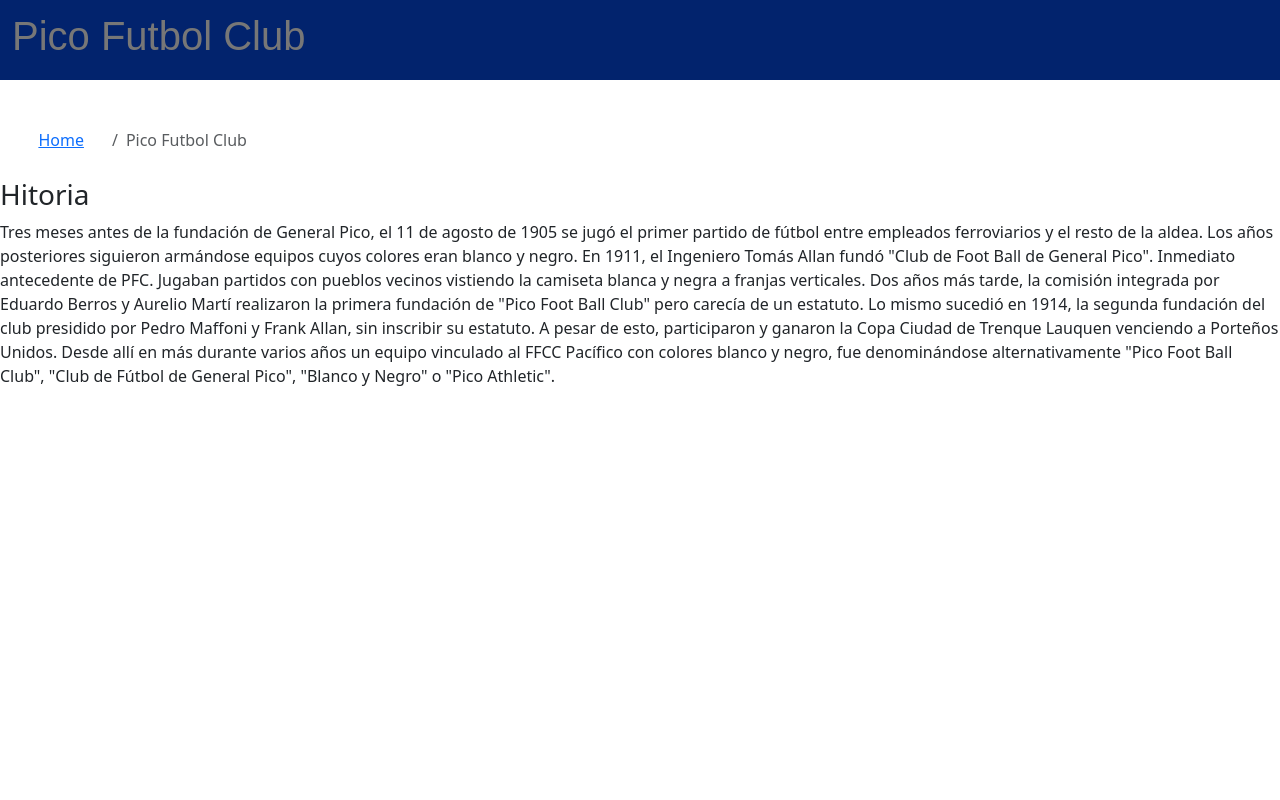
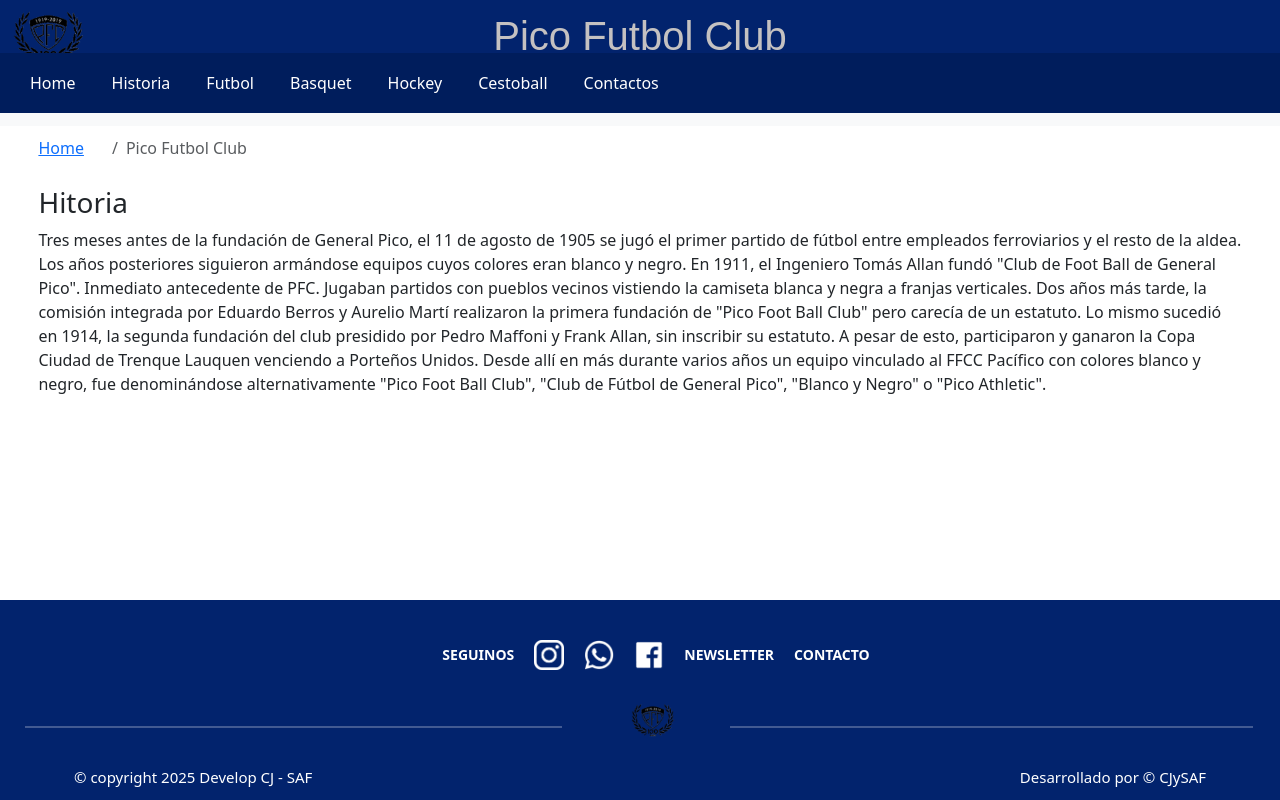
Before and after one commit to JoaquinC2000/POW, a PHP site: page /practica1/Ejer14/pfc.html in a window 1280 px wide. Run offline with PHP 8.4, Linux system fonts and the light colour scheme; some web fonts are replaced.

Commit message:
actualizacion

```diff
--- a/practica1/Ejer14/css/style.css
+++ b/practica1/Ejer14/css/style.css
@@ -9,8 +9,9 @@ header{
     padding: 12px;
     margin-bottom: 3%;
     font-family: Montserrat,Arial,sans-serif;
-    color: #777777;
+    color: #c4c1c1;
 }
+
 
 .link{
     text-decoration: none;
@@ -30,8 +31,39 @@ li{
     list-style: none;
     margin: 10px;
 }
+
 .club{
     margin-left: 2%;
+}
+
+
+
+.seguinos{
+    display: flex;
+    justify-content: center;
+    align-items: center;
+
+}
+
+.linea{
+    padding-left: 25px;
+    overflow: hidden;
+    display: flex;
+    align-items: center;
+    justify-content: space-between;
+}
+.lineaPrincipal{
+    margin-left: 25px;
+    border: 1px solid #ffffff;
+    width: 96%;
+    margin-top: 57px;
+
+}
+.lineahr{
+    padding-left: 25px;
+    border: 1px solid #ffffff;
+    width: 95%;
+    margin-top: 30px;
 }
 
 footer{
@@ -47,7 +79,7 @@ footer{
 }
 
 footer li{
-    display: inline;
+    display: inline; /*Hace que la lista se hubique de forma horizontal y no vertical*/
     line-height: 26px;
     font-size: 14px;
     font-weight: 700;
@@ -55,3 +87,29 @@ footer li{
     text-transform: uppercase;
     color: white;
 }
+
+footer ul.copyright{
+    position: absolute;
+    bottom: 0;
+    left: 0;
+    width: 100%;
+    display: flex;
+    justify-content: space-between;
+    margin: 0;
+    padding: 0;
+}
+
+footer li.copyright{
+    font-size: 15px;
+    font-weight: normal;
+    text-transform: none;
+    /* margin-left: 5%; */
+    padding-left: 5%;
+}
+
+footer li.desarrollado{
+    font-size: 15px;
+    font-weight: normal;
+    text-transform: none;
+    padding-right: 5%;
+}
--- a/practica1/Ejer14/pfc.html
+++ b/practica1/Ejer14/pfc.html
@@ -3,14 +3,50 @@
     <head>
         <meta charset="UTF-8">
         <meta name="viewport" content="width=device-width, initial-scale=1">
-        <title>Document</title>
+        <title>PFC</title>
         <link rel="stylesheet" href="bootstrap/css/bootstrap.min.css">
         <link rel="stylesheet" href="css/style.css">
     </head>
 <body>
-    <header>
-        <h1>Pico Futbol Club</h1>
-    </header>
+    <div>
+        <header style="display: flex; align-items: center; position: relative;">
+            <a style="position: absolute; left: 0; margin: 1%;" href="pfc.html">
+                <img src="resources/PFC.png" width="70px" alt="" >
+            </a>
+            <h1 style="margin: 0; width: 100%; text-align: center;">Pico Futbol Club</h1>
+        </header>
+    </div>
+    <div>
+        <nav class="navbar navbar-expand-lg bg-body-tertiary" >
+            <div class="container-fluid" style="background: #001d5c; margin-top: -70px;">
+              <div class="collapse navbar-collapse" id="navbarNav">
+                <ul class="navbar-nav" >
+                  <li class="nav-item">
+                    <a class="nav-link active" style="color: white;" aria-current="page" href="index.html">Home</a>
+                  </li>
+                  <li class="nav-item">
+                    <a class="nav-link" style="color: white;" href="#">Historia</a>
+                  </li>
+                  <li class="nav-item">
+                    <a class="nav-link" style="color: white;" href="#">Futbol</a>
+                  </li>
+                  <li class="nav-item">
+                    <a class="nav-link" style="color: white;" href="#">Basquet</a>
+                  </li>
+                  <li class="nav-item">
+                    <a class="nav-link" style="color: white;" href="#">Hockey</a>
+                  </li>
+                  <li class="nav-item">
+                    <a class="nav-link" style="color: white;" href="#">Cestoball</a>
+                  </li>
+                  <li class="nav-item">
+                    <a class="nav-link" style="color: white;" href="#">Contactos</a>
+                  </li>
+                </ul>
+              </div>
+            </div>
+          </nav>
+    </div>
     <div>
         <nav aria-label="breadcrumb">
             <ol class="breadcrumb">
@@ -19,7 +55,7 @@
             </ol>
         </nav>
     </div>
-    <div>
+    <div style="margin-left: 3%; margin-right: 3%">
         <h3>Hitoria</h3>
         <p>
             Tres meses antes de la fundación de General Pico, el 11 de agosto de 1905 se jugó el primer partido de fútbol entre empleados ferroviarios y el resto de la aldea. Los años posteriores siguieron armándose equipos cuyos colores eran blanco y negro.
@@ -27,7 +63,33 @@
             Desde allí en más durante varios años un equipo vinculado al FFCC Pacífico con colores blanco y negro, fue denominándose alternativamente "Pico Foot Ball Club", "Club de Fútbol de General Pico", "Blanco y Negro" o "Pico Athletic".
         </p>
     </div>
-
+    <div>
+      <footer class="footer">
+        <ul class="seguinos">
+          <li>seguinos</li>
+          <li><a href="https://www.instagram.com/joaco_cenicero/"><img src="resources/ig.png" width="30px" alt=""></a></li>
+          <li><a href=""><img src="resources/whatsapp.png" width="30px" alt=""></a></li>
+          <li><a href=""><img src="resources/facebook.png" width="30px" alt=""></a></li>
+          <li><a class="linkk" href="">newsletter</a></li>
+          <li><a class="linkk" href="">Contacto</a></li>
+        </ul>
+        <div class="linea">
+          <div style="width: 45%;">
+            <hr class="lineahr"><col>
+          </div>
+          <div style="text-align: center; width: 5%">
+            <img src="resources/PFC.png" width="70%" title="Pico Fúlbol Club" alt="Pico Fútbol Club">
+          </div>
+          <div style="padding-left: 15px; width: 45%;">
+            <hr class="lineahr"> <col>
+          </div>
+        </div>
+        <ul class="copyright">
+          <li class="copyright"> © copyright 2025 Develop CJ - SAF</li>
+          <li class="desarrollado"> Desarrollado por © CJySAF</li>
+        </ul>
+      </footer>
+    </div>
 </body>
 
 </html>
```
Also changed, not shown: practica1/Ejer14/cayca.html (+64 -10 lines), practica1/Ejer14/cb.html (+64 -9 lines), practica1/Ejer14/csi.html (+69 -9 lines), practica1/Ejer14/fco.html (+62 -6 lines), practica1/Ejer14/index.html (+30 -5 lines), practica1/Ejer14/resources/CAYCA.jpeg (deleted), practica1/Ejer14/resources/CAYCA.png (added), practica1/Ejer14/resources/CB.png, practica1/Ejer14/resources/CSI.jpeg (deleted), practica1/Ejer14/resources/CSI.png (added), practica1/Ejer14/resources/PFC.png, practica1/Ejer14/resources/facebook.png (added), practica1/Ejer14/resources/ig.png (added), practica1/Ejer14/resources/whatsapp.png (added).
